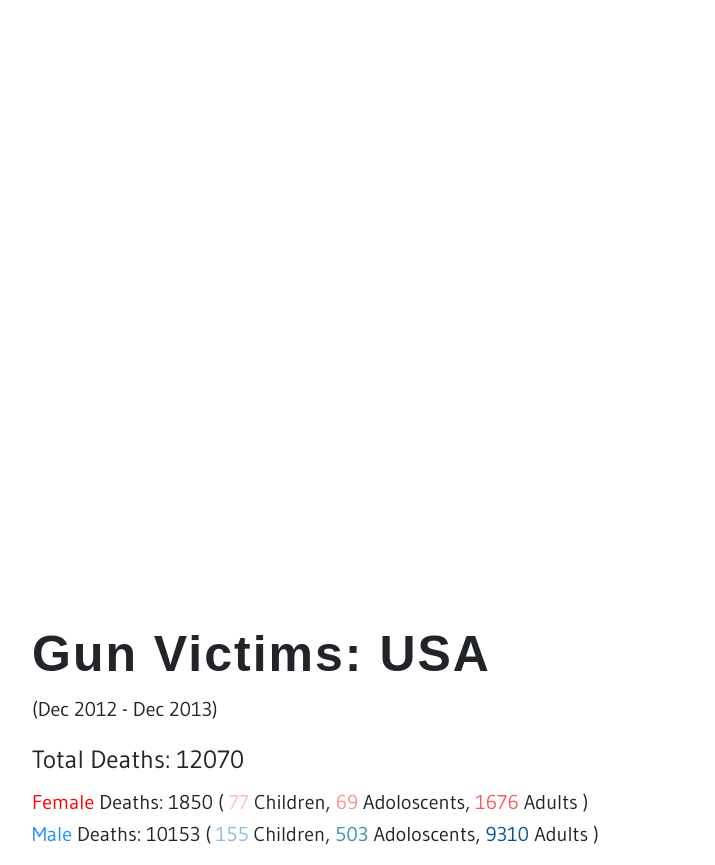
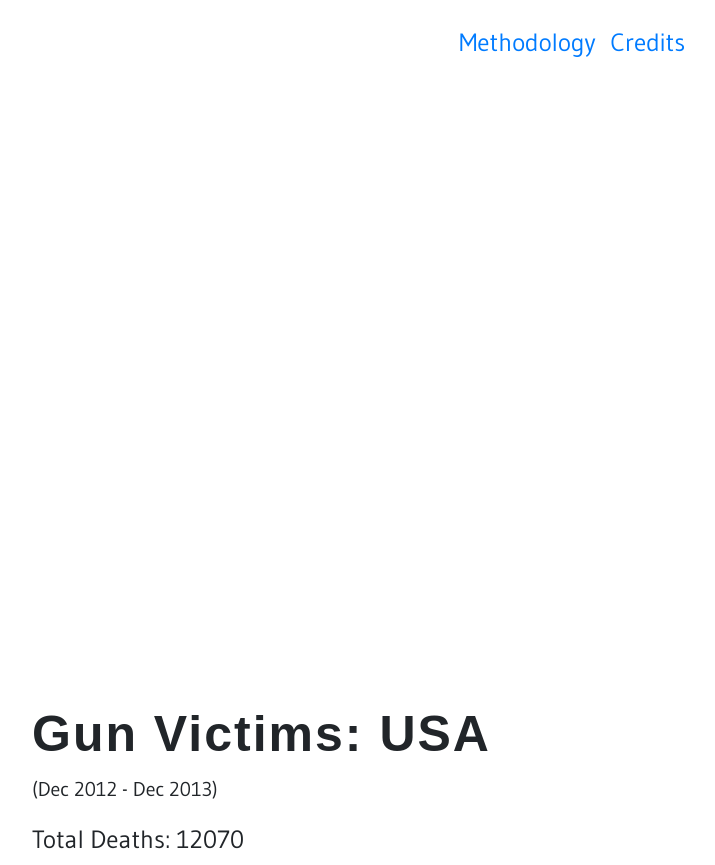
Before and after one commit to ElefHead/slate-gun-viz, a plain HTML site: page index.html in a window 1280 px wide. Shown: the top 865 px of the page, without its empty margins (63-778 px from the left). Drawn offline with nearby package versions, Linux system fonts and the light colour scheme; no server answers; a web font is replaced by a local one.

Commit message:
Added header and footer.

```diff
--- a/index.css
+++ b/index.css
@@ -12,6 +12,34 @@ html, body {
 
 .full-height {
     height: auto;
+}
+.navigation-head {
+    top: 0;
+    width: 100%;
+    height: 60px;
+    text-align: center;
+    display: flex;
+    justify-content: center;
+    cursor: pointer;
+    margin-top: 20px;
+}
+
+.navigation-list {
+    width: 100%;
+    list-style: none;
+    padding: 0;
+}
+
+.navigation-list  li {
+    display: inline;
+    padding-right: 10px;
+    padding-right: 10px;
+    cursor: pointer;
+}
+
+.nav-a {
+    text-decoration: none;
+    cursor: pointer;
 }
 
 
--- a/index.html
+++ b/index.html
@@ -7,7 +7,17 @@
     <link rel="stylesheet" type="text/css" href="index.css">
 </head>
 <body>
+    <header class="navigation-head">
+        <nav>
+            <ul class="navigation-list">
+                <li class="font_5 blue"><a href="#methodology" class="nav-a">Methodology</a></li>
+                <li class="font_5 blue"><a href="#credits" class="nav-a">Credits</a></li>
+            </ul>
+        </nav>
+    </header>
+
     <div class="container full-height">
+        <section id="viz">
         <div class="row center-items margin-top">
             <div class="col-12 full-width center-container">
                 <div id="tooltip-container"></div>
@@ -29,6 +39,8 @@
                 <div class="grid full-width center-container full-height"></div>
             </div>
         </div>
+        </section>
+        <section id="methodology">
         <div class="row center-items full-height margin-top">
             <div class="col-12 full-width center-container full-height margin-left">
                 <h3 class="font_0">Methodology: </h3>
@@ -44,6 +56,8 @@
                 </ol>
             </div>
         </div>
+        </section>
+        <section id="credits">
         <div class="row center-items full-height">
             <div class="col-12 full-width center-container full-height margin-left">
                 <h3 class="font_0">Credits: </h3>
@@ -61,8 +75,19 @@
                 </ul>
             </div>
         </div>
-        <div class="footer"></div>
+        </section>
     </div>
+    <div class="center-container container center-containers footer margin-top">
+        <div class="row center-items">
+            <div class="col-12 center-items">
+                <p class="font_5">Made by <a href="https://cjagad2.people.uic.edu/" target="_blank">Ganesh Jagadeesan</a></p>
+            </div>
+            <div class="col-12 center-items">
+                <p class="font_4"><a href="https://github.com/ElefHead" target="_blank">Github</a> | <a href="https://www.linkedin.com/in/ganeshjcs" target="_blank">LinkedIn</a></p>
+            </div>
+        </div>
+    </div>
+    <div class=""></div>
     <script src="https://code.jquery.com/jquery-3.3.1.min.js" integrity="sha256-FgpCb/KJQlLNfOu91ta32o/NMZxltwRo8QtmkMRdAu8=" crossorigin="anonymous"></script>
     <script type="text/javascript" src="https://cdnjs.cloudflare.com/ajax/libs/twitter-bootstrap/4.1.3/js/bootstrap.min.js"></script>
 	<script type="text/javascript" src="https://cdnjs.cloudflare.com/ajax/libs/d3/5.7.0/d3.min.js"></script>
```
